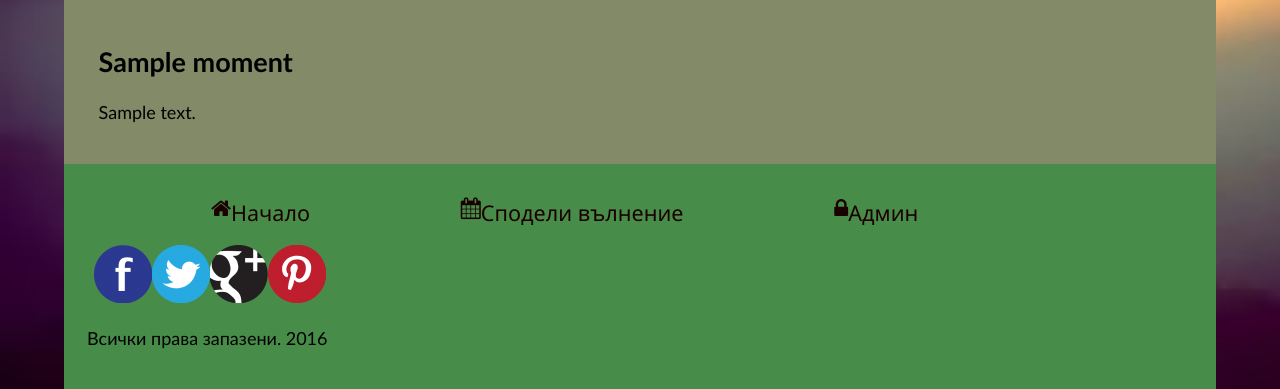
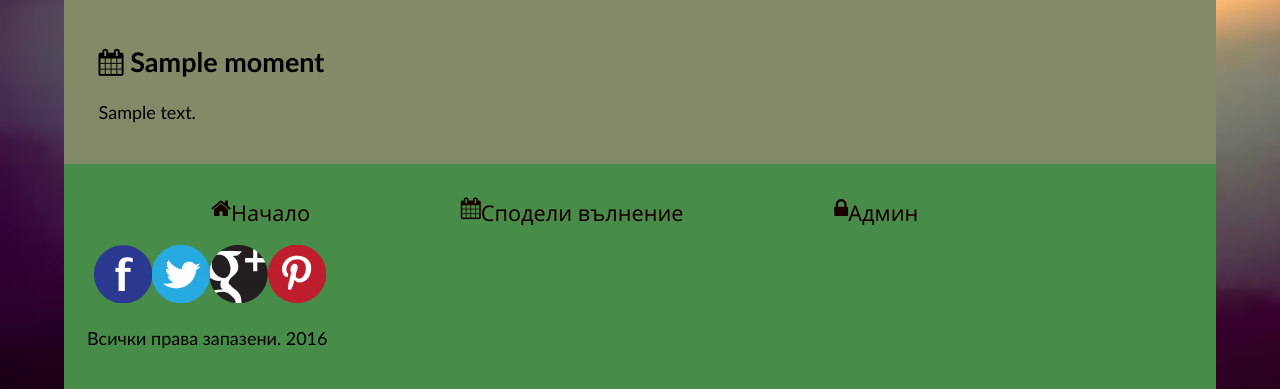
Before and after one commit to PetarAD/moments-1, a CodeIgniter app: page /database/admin in a window 1280 px wide. Shown: the part 270-659 px from the top of the page. Run offline with CodeIgniter, Linux system fonts and the light colour scheme; tables that the repository leaves empty or names only in its code hold one stand-in row (values such as "Sample post").

Commit message:
Committed my state

```diff
--- a/application/views/admin.php
+++ b/application/views/admin.php
@@ -1,6 +1,6 @@
 <p>
   <?php foreach ($result as $key => $value): ?>
-    <h2><?= $result[$key]->name ?></h2>
+    <h2><i class="fa fa-calendar" aria-hidden="true"></i> <?= $result[$key]->name ?></h2>
     <p><?= $result[$key]->description ?></p>
   <?php endforeach; ?>
 </p>
```
